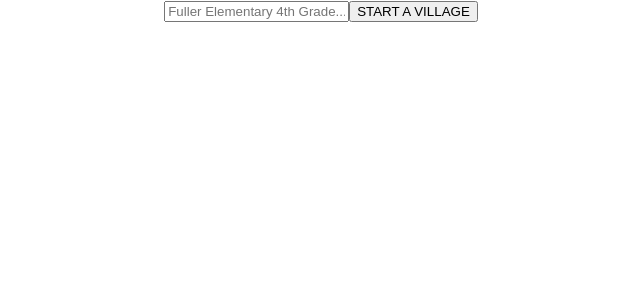
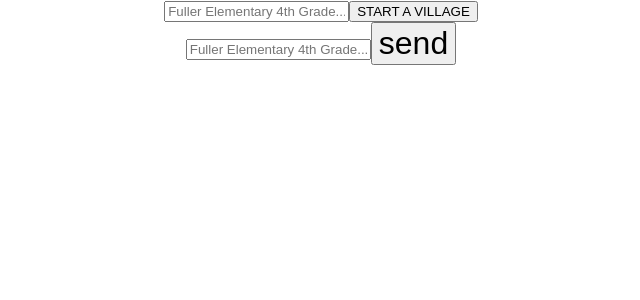
Before and after one commit to Whole-Village/front_end, a React (Create React App) app: page / in a window 1280 px wide. Shown: the top 300 px of the page, without its empty margins (319-959 px from the left). Built offline with nearby package versions, Linux system fonts and the light colour scheme; no server answers.

Commit message:
Start NewVillageForm

```diff
--- a/public/index.html
+++ b/public/index.html
@@ -4,6 +4,9 @@
     <meta charset="utf-8" />
     <link rel="icon" href="%PUBLIC_URL%/favicon.ico" />
     <meta name="viewport" content="width=device-width, initial-scale=1" />
+    <!-- <link rel="preconnect" href="https://fonts.googleapis.com">
+    <link href="https://fonts.googleapis.com/css2?family=Material+Icons"
+      rel="stylesheet"> -->
     <meta name="theme-color" content="#000000" />
     <meta
       name="description"
--- a/src/App/App.js
+++ b/src/App/App.js
@@ -1,5 +1,6 @@
 import { Route, Switch } from 'react-router-dom';
 import StartVillage from '../StartVillage/StartVillage';
+import NewVillageForm from '../NewVillageForm/NewVillageForm';
 import './App.css';
 
 function App() {
@@ -7,7 +8,10 @@ function App() {
     <div className="App">
       <Switch>
         <Route exact path="/" render={() =>
-          <StartVillage />
+          <div>
+            <StartVillage />
+            <NewVillageForm />
+          </div>
         }
         />
       </Switch>
--- /dev/null
+++ b/src/NewVillageForm/NewVillageForm.css
@@ -0,0 +1,3 @@
+.material-icons-outlined {
+  font-size: 32px;
+}
--- /dev/null
+++ b/src/NewVillageForm/NewVillageForm.js
@@ -0,0 +1,24 @@
+import React from 'react';
+import './NewVillageForm.css';
+
+
+const NewVillageForm = () => {
+
+
+  return(
+    <form>
+      <input
+        type='text'
+        placeholder='Fuller Elementary 4th Grade...'
+        name='name'
+      />
+      <button onClick={console.log('trash')}>
+        <span className="material-icons-outlined">
+          send
+        </span>
+      </button>
+    </form>
+  )
+}
+
+export default NewVillageForm;
```
